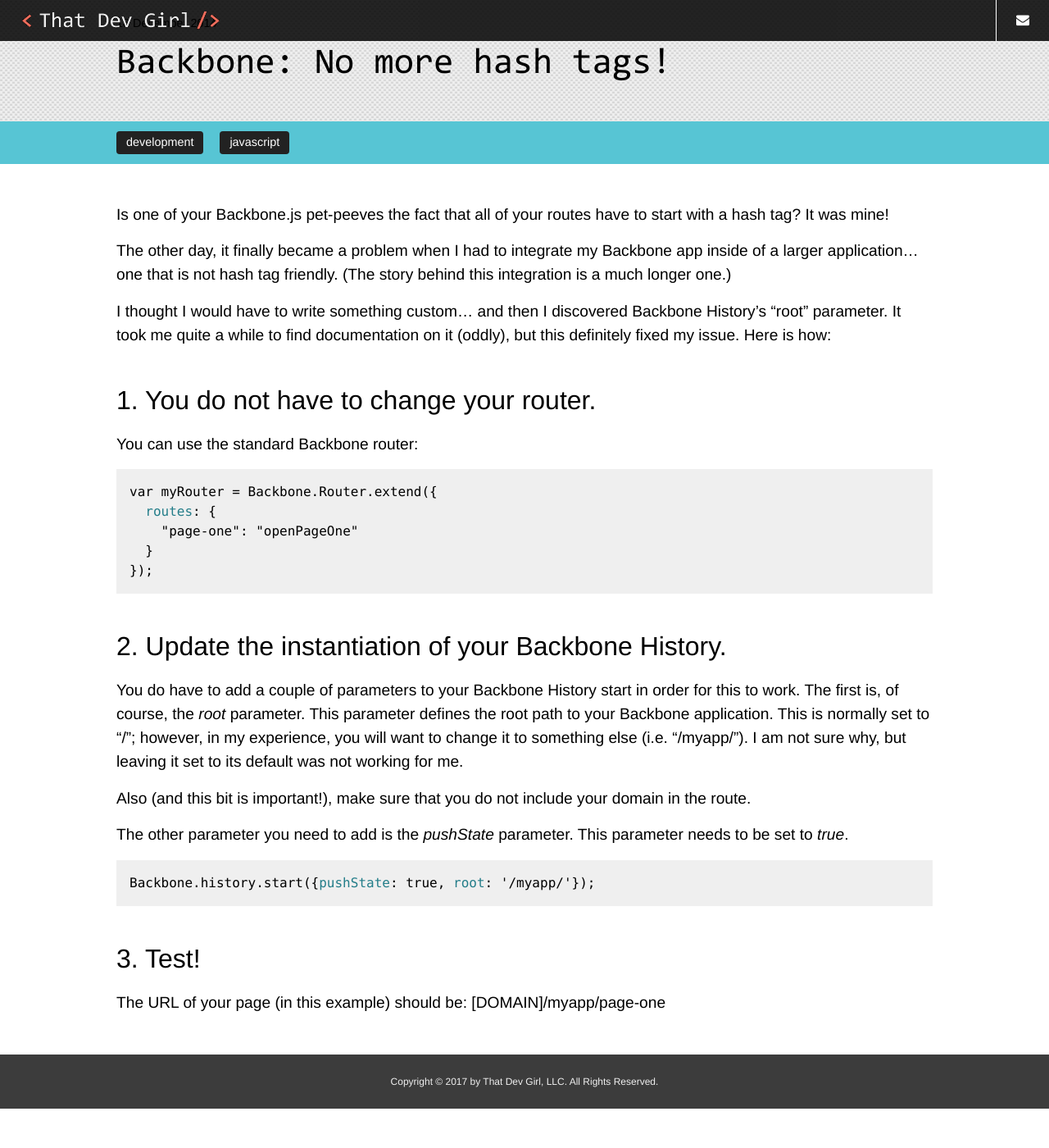
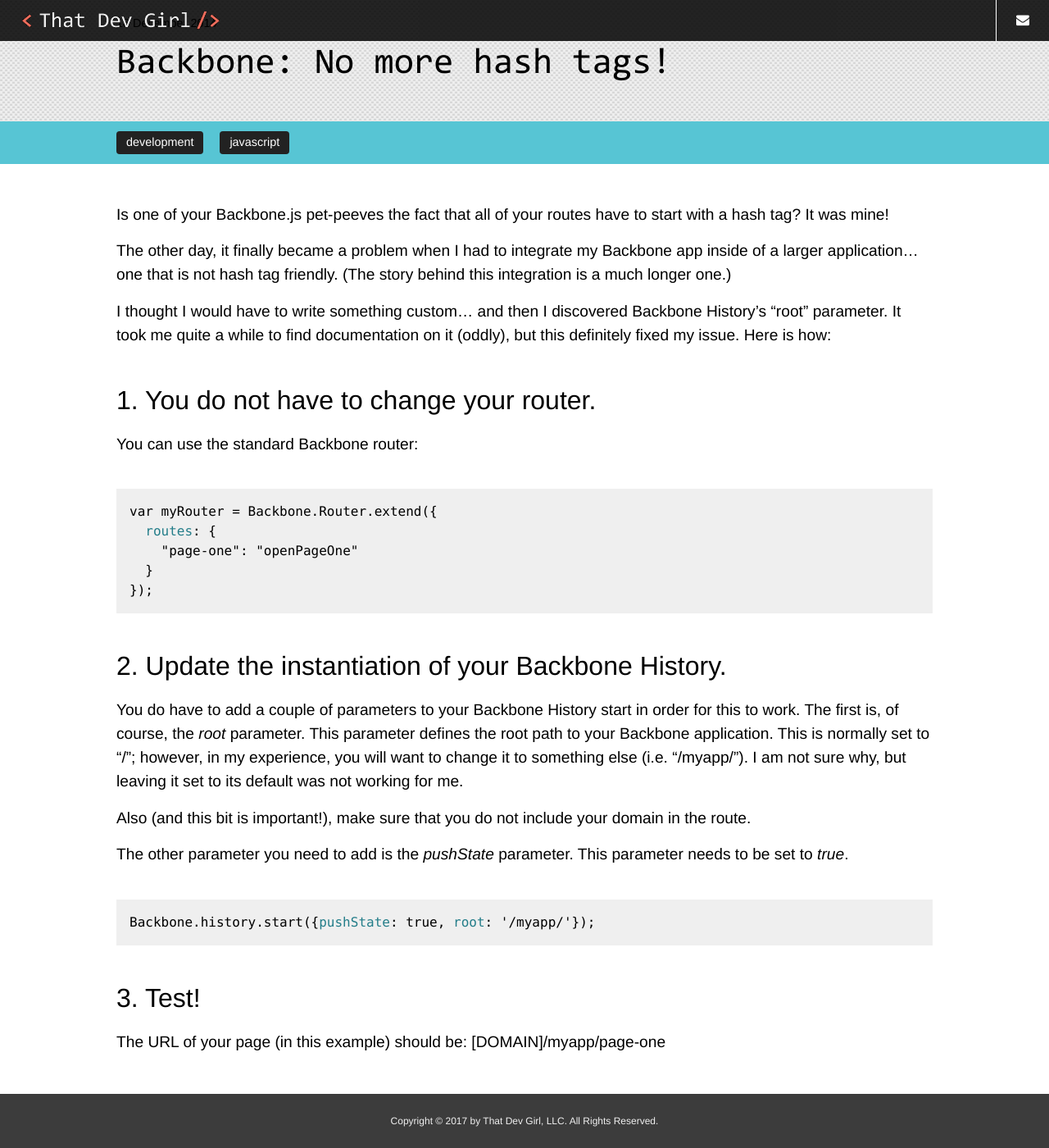
Before and after one commit to That-Dev-Girl-Archives/thatdevgirl.com, a Jekyll site: the page built from _posts/2014-12-18-backbone-no-more-hash-tags.md, in a window 1280 px wide and 1400 px high, scrolled down 80 px. Shown: the whole window at 82% size. Built offline with Jekyll 4.4.1, drawn with Linux system fonts in a browser that asks for light colours; before the commit the page ends 1432 px from its top, so only the background shows below that.

Commit message:
Fixing errors

```diff
--- a/_includes/block-blog.html
+++ b/_includes/block-blog.html
@@ -18,7 +18,7 @@
           </p>
         </div>
       {% endfor %}
-    </ul>
+    </div>
   </div>
 
   <h3>Want to read more?</h3>
--- a/_sass/modules/_post.scss
+++ b/_sass/modules/_post.scss
@@ -91,7 +91,7 @@
 
   pre {
     background: $grey_light;
-    margin-bottom: 1rem;
+    margin: 2.5rem 0;
     padding: 1rem;
     white-space: pre-wrap;
   }
```
